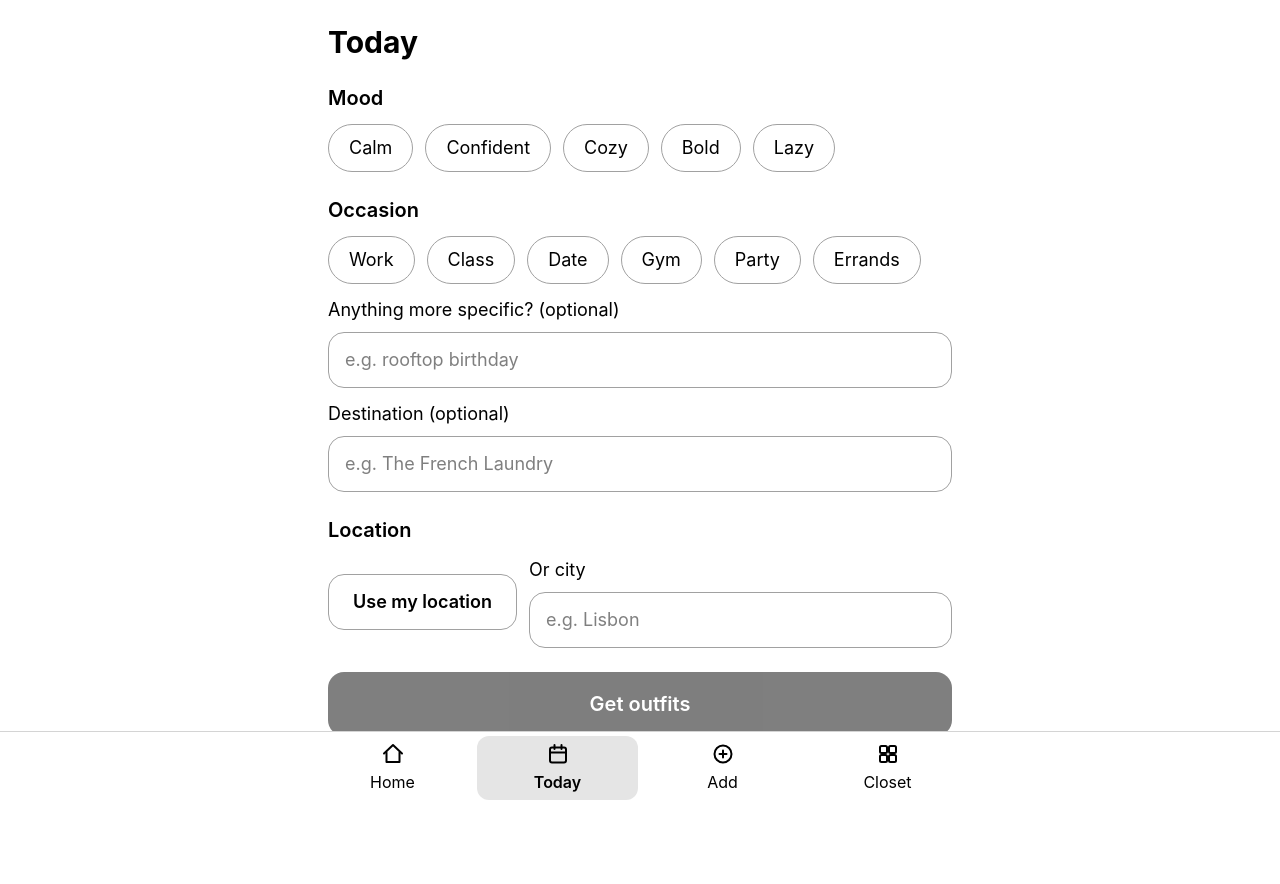
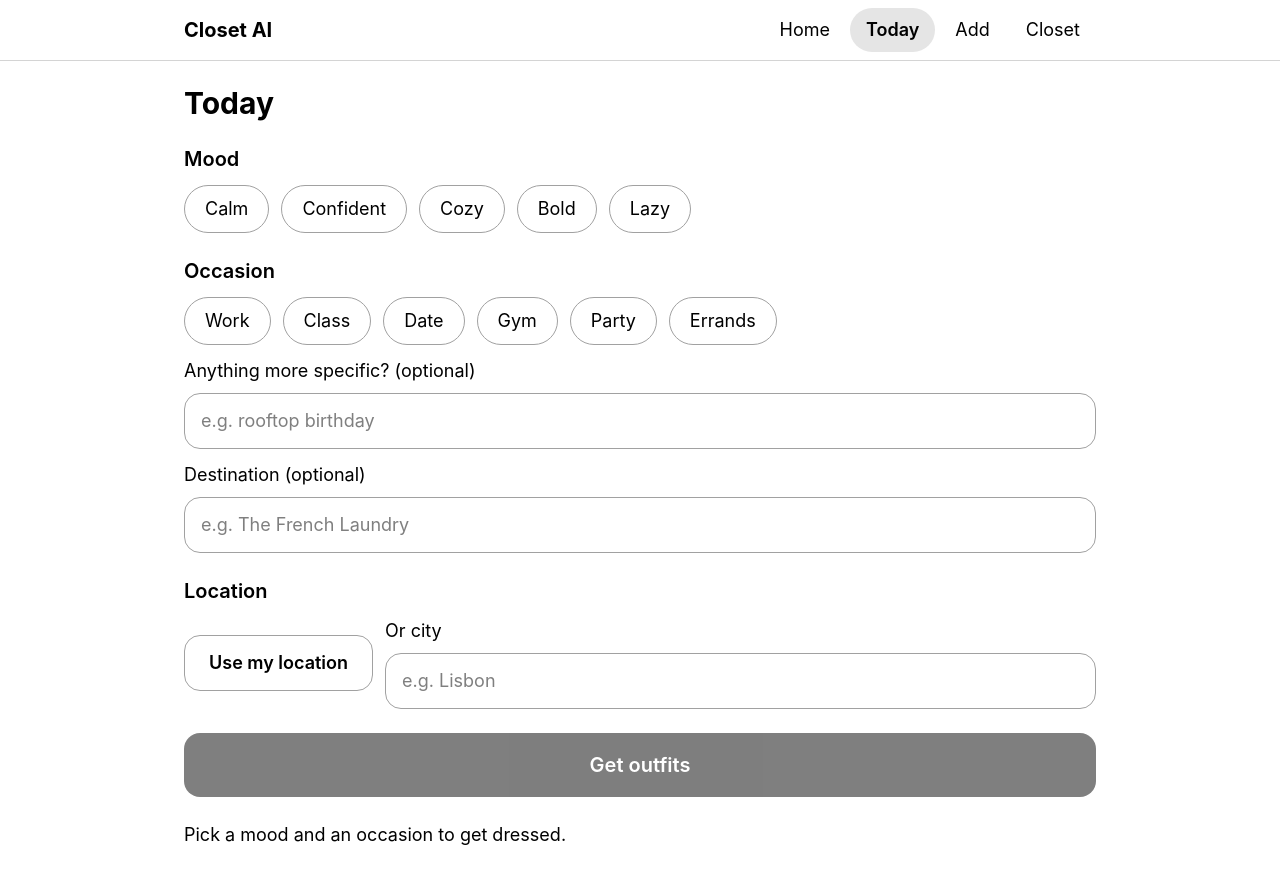
Before and after one commit to vt20-crypto/closet-ai, a Next.js app: page /today in a window 1280 px wide. Shown: the top 884 px of the page. Built offline with nearby package versions, Linux system fonts and the light colour scheme.

Commit message:
Responsive nav: top bar on md+, 960px content, denser grids

```diff
--- a/app/capture/page.tsx
+++ b/app/capture/page.tsx
@@ -636,7 +636,7 @@ export default function CapturePage() {
   const locked = busy || acting || cropTarget !== null;
 
   return (
-    <main className="mx-auto flex min-h-dvh w-full max-w-2xl flex-col gap-6 p-6">
+    <main className="mx-auto flex min-h-dvh w-full max-w-2xl md:max-w-[960px] flex-col gap-6 p-6">
       <h1 className="text-3xl font-bold">Capture</h1>
       <p>Photograph one garment at a time against a plain background.</p>
       <input
@@ -808,7 +808,7 @@ export default function CapturePage() {
           )}
         </div>
         {unscanned.length > 0 && (
-          <ul className="grid grid-cols-2 gap-4">
+          <ul className="grid grid-cols-2 gap-4 md:grid-cols-3 lg:grid-cols-4">
             {unscanned.map((photo, index) => (
               <li
                 key={photo.pathname}
@@ -857,7 +857,7 @@ export default function CapturePage() {
       {scanned.length > 0 && (
         <section aria-label="Scanned photos" className="flex flex-col gap-4">
           <h2 className="text-2xl font-bold">Scanned ({scanned.length})</h2>
-          <ul className="grid grid-cols-2 gap-4">
+          <ul className="grid grid-cols-2 gap-4 md:grid-cols-3 lg:grid-cols-4">
             {scanned.map((photo, index) => {
               const kept = meta[photo.pathname]?.keptIds.length ?? 0;
               return (
--- a/app/closet/page.tsx
+++ b/app/closet/page.tsx
@@ -81,7 +81,7 @@ export default function ClosetPage() {
   }
 
   return (
-    <main className="mx-auto flex min-h-dvh w-full max-w-2xl flex-col gap-6 p-6">
+    <main className="mx-auto flex min-h-dvh w-full max-w-2xl md:max-w-[960px] flex-col gap-6 p-6">
       <h1 className="text-3xl font-bold">Closet</h1>
       <p role="status" aria-live="polite" className="text-lg">
         {status}
@@ -91,7 +91,7 @@ export default function ClosetPage() {
           <h2 className="text-2xl font-bold capitalize">
             {type} ({group.length})
           </h2>
-          <ul className="grid grid-cols-2 gap-4">
+          <ul className="grid grid-cols-2 gap-4 md:grid-cols-3 lg:grid-cols-4">
             {group.map((item) => (
               <li
                 key={item.id}
--- a/app/layout.tsx
+++ b/app/layout.tsx
@@ -2,6 +2,7 @@ import type { Metadata } from "next";
 import "./globals.css";
 
 import TabBar from "./tab-bar";
+import TopNav from "./top-nav";
 
 export const metadata: Metadata = {
   title: "Closet AI",
@@ -16,8 +17,9 @@ export default function RootLayout({
   return (
     <html lang="en">
       <body>
+        <TopNav />
         {/* Bottom padding clears the fixed tab bar + iPhone home indicator. */}
-        <div className="pb-28">{children}</div>
+        <div className="pb-28 md:pb-12">{children}</div>
         <TabBar />
       </body>
     </html>
--- a/app/page.tsx
+++ b/app/page.tsx
@@ -6,7 +6,7 @@ export const dynamic = "force-dynamic";
 
 export default function Home() {
   return (
-    <main className="mx-auto flex min-h-dvh w-full max-w-2xl flex-col gap-6 p-6">
+    <main className="mx-auto flex min-h-dvh w-full max-w-2xl md:max-w-[960px] flex-col gap-6 p-6">
       <h1 className="text-4xl font-bold">Closet AI</h1>
       <p className="text-lg">Outfits from the clothes you already own.</p>
       <Link
--- a/app/tab-bar.tsx
+++ b/app/tab-bar.tsx
@@ -41,14 +41,14 @@ function ClosetIcon() {
   );
 }
 
-const TABS = [
+export const TABS = [
   { href: "/", label: "Home", Icon: HomeIcon },
   { href: "/today", label: "Today", Icon: TodayIcon },
   { href: "/capture", label: "Add", Icon: AddIcon },
   { href: "/closet", label: "Closet", Icon: ClosetIcon },
 ] as const;
 
-function isActiveTab(href: string, pathname: string): boolean {
+export function isActiveTab(href: string, pathname: string): boolean {
   if (href === "/") return pathname === "/";
   return pathname === href || pathname.startsWith(`${href}/`);
 }
@@ -60,9 +60,9 @@ export default function TabBar() {
       aria-label="Primary"
       // Solid contrasting surface in both modes: white/black light,
       // neutral-900/white dark. Never translucent, never page-black.
-      className="fixed inset-x-0 bottom-0 z-50 border-t border-neutral-300 bg-white text-black dark:border-neutral-700 dark:bg-neutral-900 dark:text-white"
+      className="fixed inset-x-0 bottom-0 z-50 border-t border-neutral-300 bg-white text-black md:hidden dark:border-neutral-700 dark:bg-neutral-900 dark:text-white"
     >
-      <div className="mx-auto grid w-full max-w-2xl grid-cols-4 gap-1 px-2 pb-[env(safe-area-inset-bottom)] pt-1">
+      <div className="mx-auto grid w-full max-w-2xl md:max-w-[960px] grid-cols-4 gap-1 px-2 pb-[env(safe-area-inset-bottom)] pt-1">
         {TABS.map((tab) => {
           const active = isActiveTab(tab.href, pathname);
           const Icon = tab.Icon;
--- a/app/today/page.tsx
+++ b/app/today/page.tsx
@@ -225,7 +225,7 @@ export default function TodayPage() {
     }`;
 
   return (
-    <main className="mx-auto flex min-h-dvh w-full max-w-2xl flex-col gap-6 p-6">
+    <main className="mx-auto flex min-h-dvh w-full max-w-2xl md:max-w-[960px] flex-col gap-6 p-6">
       <h1 className="text-3xl font-bold">Today</h1>
 
       <section aria-label="Mood" className="flex flex-col gap-3">
@@ -396,12 +396,12 @@ export default function TodayPage() {
               <h2 className="text-2xl font-bold">
                 Outfit {index + 1} of {outfits.length}
               </h2>
-              <ul className="flex gap-2 overflow-x-auto" aria-label="Outfit garments">
+              <ul className="flex gap-2 overflow-x-auto md:flex-wrap md:overflow-visible" aria-label="Outfit garments">
                 {outfit.item_ids.map((id) => {
                   const card = itemCards[id];
                   if (!card) return null;
                   return (
-                    <li key={id} className="w-28 shrink-0">
+                    <li key={id} className="w-28 shrink-0 md:w-36">
                       <img
                         src={card.cutoutUrl}
                         alt={`${card.type} in ${card.primary_color}`}
--- /dev/null
+++ b/app/top-nav.tsx
@@ -0,0 +1,40 @@
+"use client";
+
+import Link from "next/link";
+import { usePathname } from "next/navigation";
+
+import { TABS, isActiveTab } from "./tab-bar";
+
+/**
+ * Top navigation for iPad and laptop (md+, i.e. ≥ 768px). Phones keep the
+ * bottom tab bar. Same destinations, active state, and light/dark surfaces.
+ */
+export default function TopNav() {
+  const pathname = usePathname();
+  return (
+    <header className="sticky top-0 z-50 hidden border-b border-neutral-300 bg-white text-black md:block dark:border-neutral-700 dark:bg-neutral-900 dark:text-white">
+      <div className="mx-auto flex w-full max-w-2xl items-center justify-between px-6 py-2 md:max-w-[960px]">
+        <Link href="/" className="min-h-11 py-2 text-xl font-bold">
+          Closet AI
+        </Link>
+        <nav aria-label="Primary" className="flex gap-1">
+          {TABS.map((tab) => {
+            const active = isActiveTab(tab.href, pathname);
+            return (
+              <Link
+                key={tab.href}
+                href={tab.href}
+                aria-current={active ? "page" : undefined}
+                className={`flex min-h-11 items-center rounded-full px-4 text-lg ${
+                  active ? "bg-neutral-200 font-semibold dark:bg-neutral-800" : ""
+                }`}
+              >
+                {tab.label}
+              </Link>
+            );
+          })}
+        </nav>
+      </div>
+    </header>
+  );
+}
```
Also changed, not shown: 1 other file (tests, documents, lock files or other folders).
